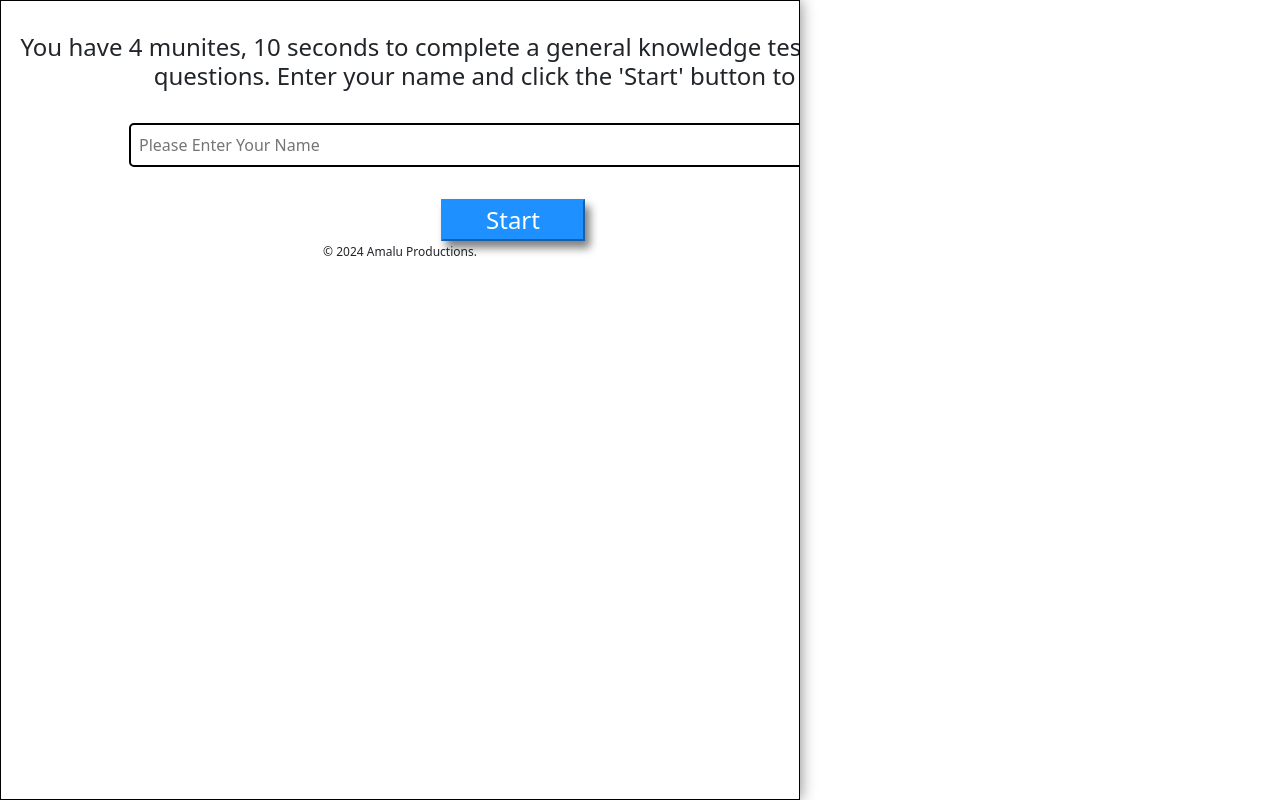
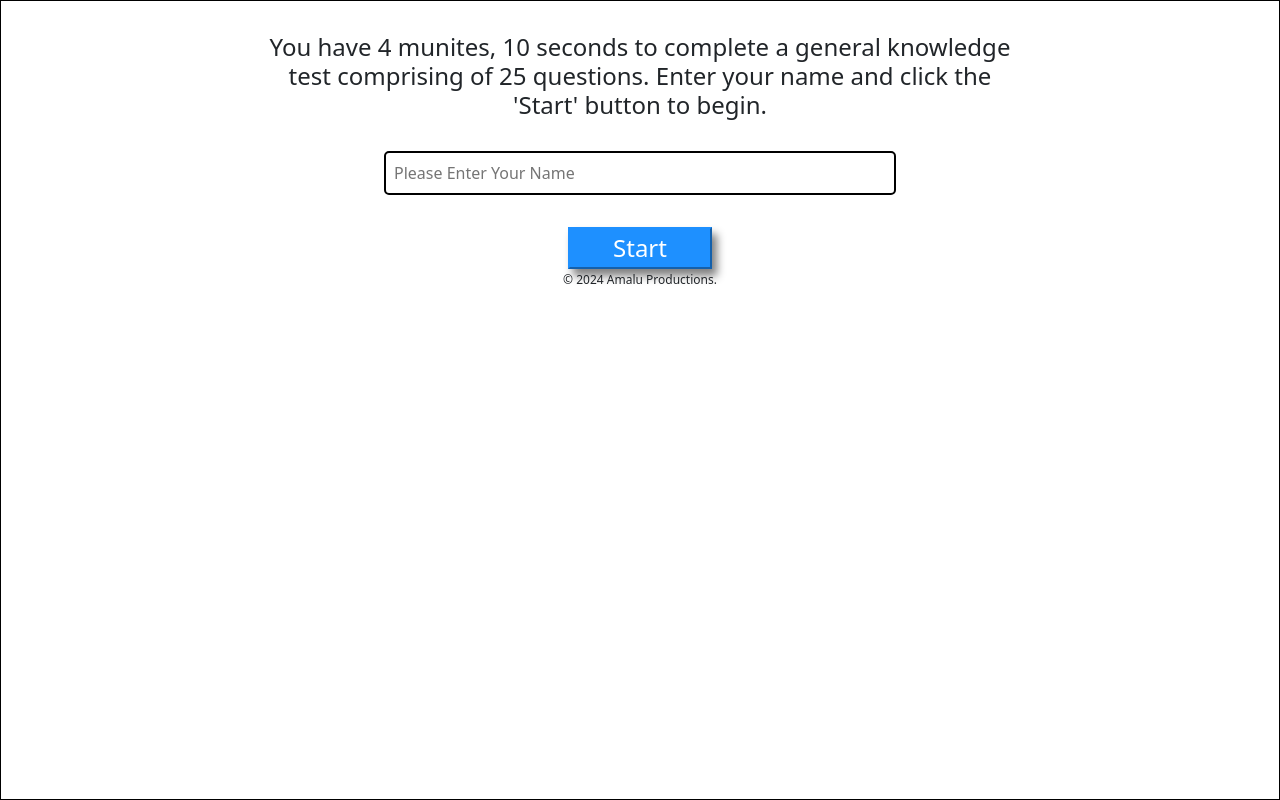
Before and after one commit to Prim3timer/test, a React (Create React App) app: page / in a window 1280 px wide. Built offline with nearby package versions, Linux system fonts and the light colour scheme.

Commit message:
table wahala

```diff
--- a/src/index.css
+++ b/src/index.css
@@ -4,7 +4,7 @@
   width: 100vw;
   height: 100vh;
   text-align: center;
-  justify-content: center;
+  /* justify-content: center; */
   padding-bottom: 1rem;
 
 
@@ -14,16 +14,16 @@
   flex-direction: column;
   /* background-color: red; */
   justify-content: flex-start;
-  /* align-items: center; */
+  align-items: center;
   overflow-y: auto;
   border: 1px solid black;
   box-shadow: 0px 0px 15px gray;
-  max-width: 800px;
+  /* max-width: 800px; */
 }
 
 #name-component {
 
-  width: 80vw;
+  width: 60vw;
   margin: 0 auto;
   text-align: center;
 
@@ -35,7 +35,7 @@
 
 
 #name-taker {
-  width: 60vw;
+  width: 40vw;
   padding: .5rem;
   border: 2px solid black;
   border-radius: 5px;
@@ -208,12 +208,14 @@ font-size: 2rem;
 } */
 
 @media screen and (max-width: 585px) {
-
+#result-table {
+  margin-left: 12rem;
+}
 
   #tableA {
     /* font-size: 1rem; */
-    width: 180vw;
-    /* margin-left: rem; */
+    width: 150vw;
+
    }
 
 
--- a/src/resultSheet.js
+++ b/src/resultSheet.js
@@ -36,7 +36,7 @@ console.log(score)
                display: 'flex',
             //    alignItems: 'flexStart',
                columnGap: '1rem',
-               marginLeft: '1rem'
+               marginLeft: '2rem'
                 // backgroundColor: 'green'
             }}
             >
```
